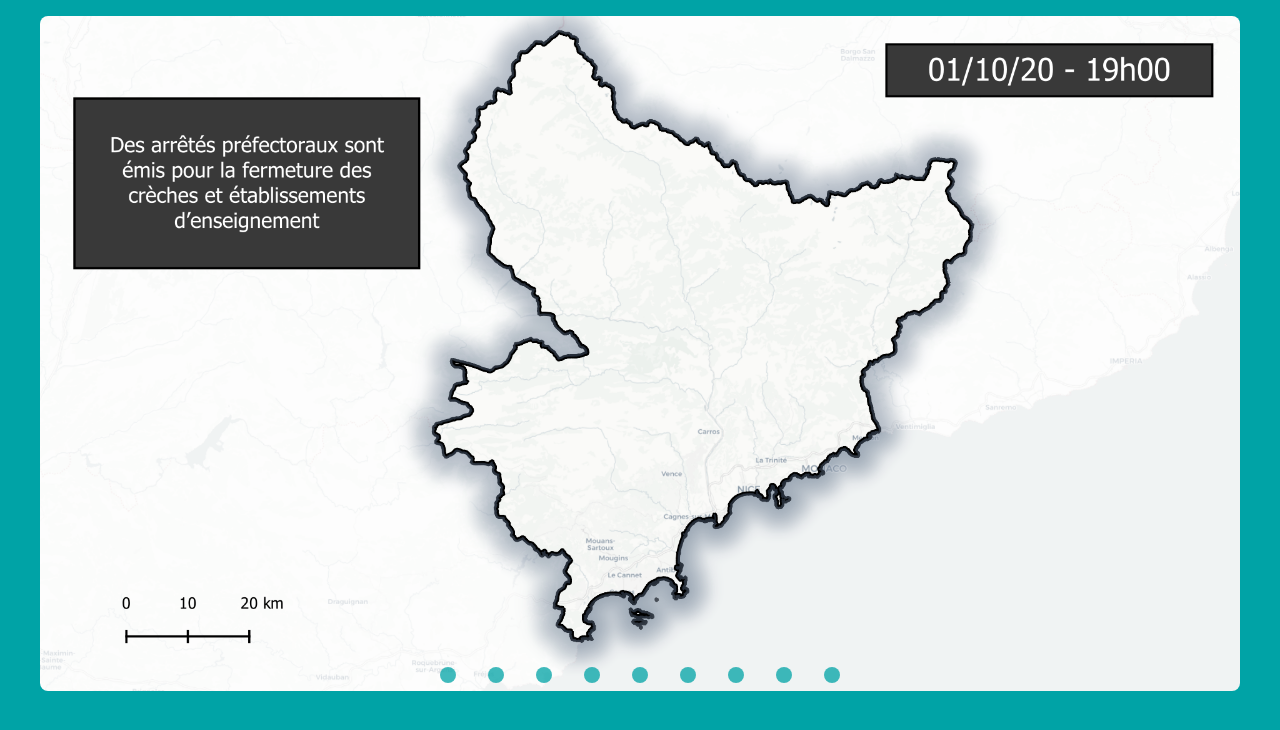
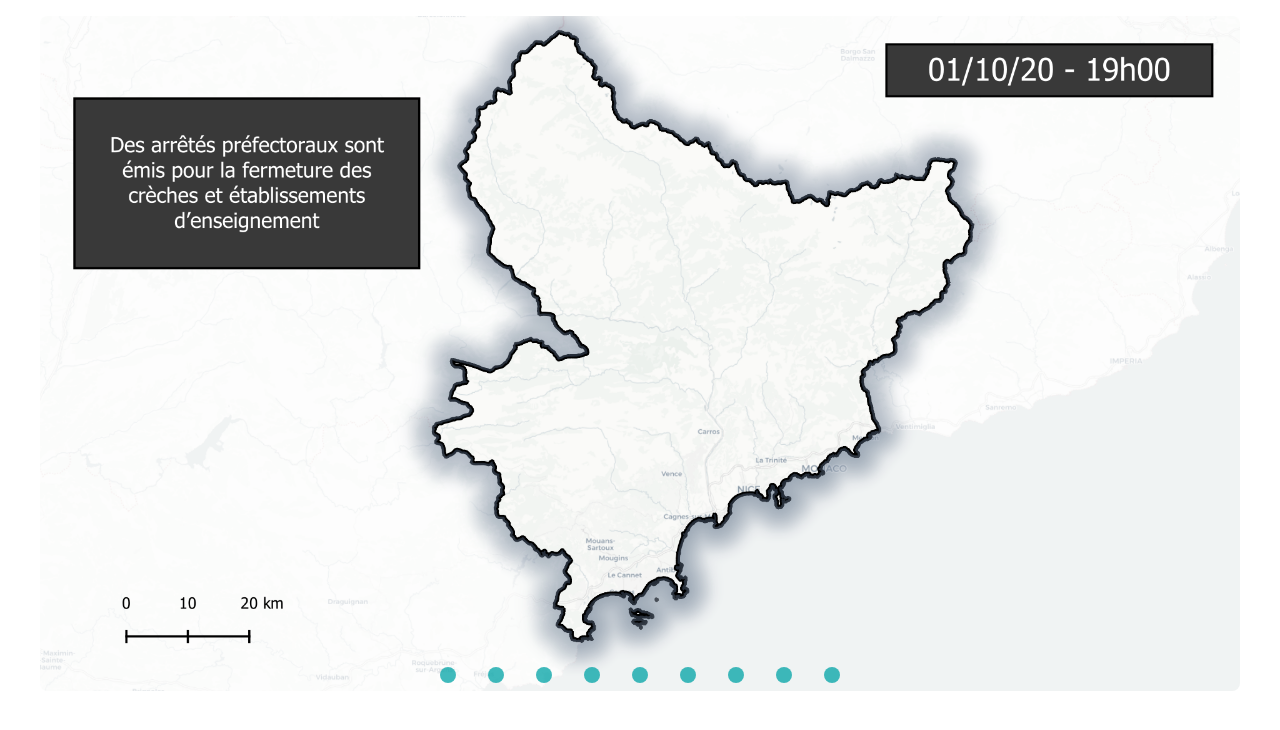
Before and after one commit to Antoine-VEREPT/Carte_Vallees_Routes, a plain HTML site: page index.html in a window 1280 px wide. Drawn offline with Linux system fonts and the light colour scheme.

Commit message:
Update index.html

```diff
--- a/index.html
+++ b/index.html
@@ -11,7 +11,7 @@
     <style>
 
 body {
-	background-color: #00a3a6;
+	background-color: #fff;
 }
 
 .container {
```
